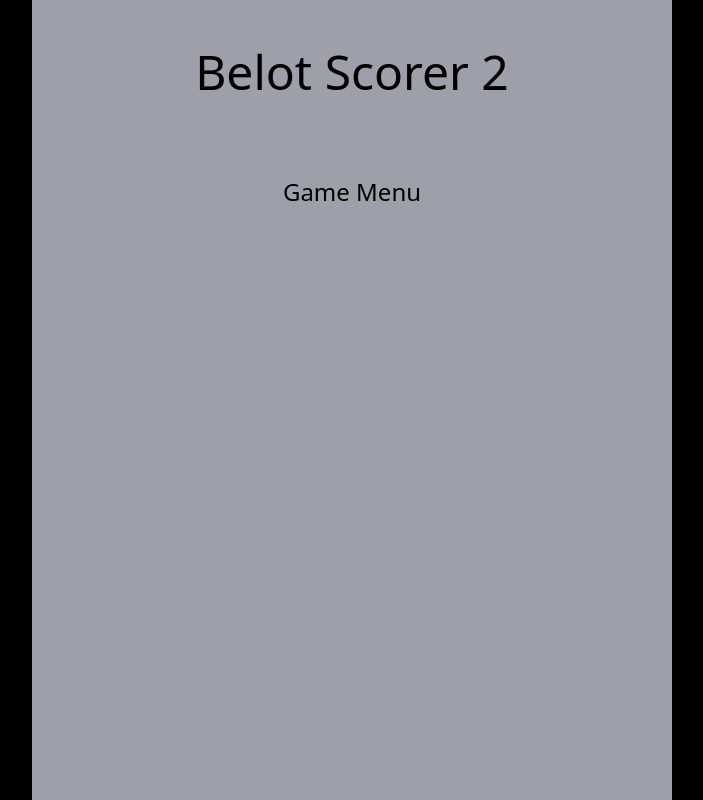
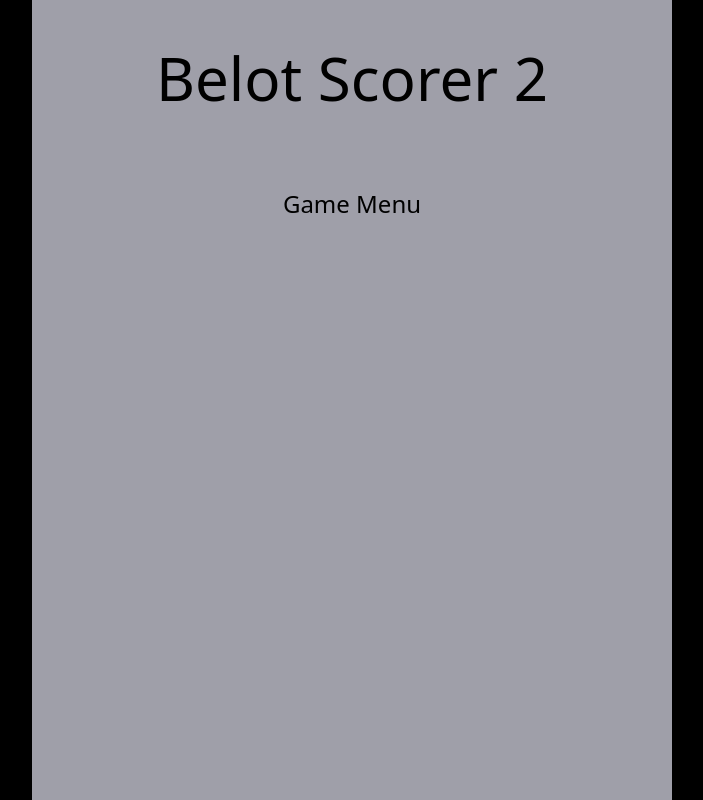
Before and after one commit to petko-todorov/belot-scorer, a React (Vite) app: page / in a window 1280 px wide. Shown: the whole page, without its empty margins (288-991 px from the left). Built offline with nearby package versions, Linux system fonts and the light colour scheme.

Commit message:
Update heading and paragraph font styles

```diff
--- a/src/pages/Home.jsx
+++ b/src/pages/Home.jsx
@@ -2,9 +2,9 @@ const Home = () => {
     return (
         <>
             <main className="text-center pt-12">
-                <h1 className="text-5xl mb-20">Belot Scorer 2</h1>
+                <h1 className="text-6xl mb-20 font-casual">Belot Scorer 2</h1>
 
-                <p className="text-2xl">
+                <p className="text-2xl font-zakirah">
                     <a href="/menu">Game Menu</a>
                 </p>
             </main>
```
